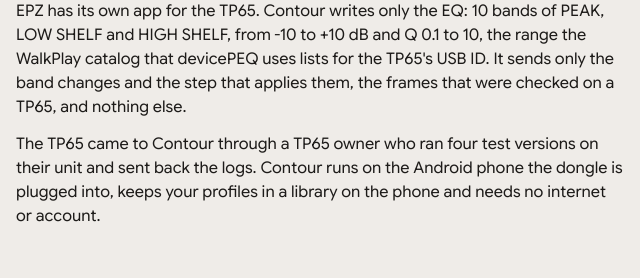
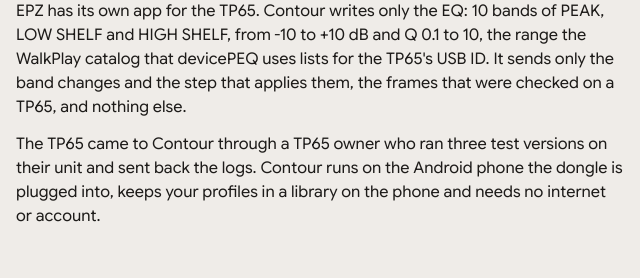
Before and after one commit to Chronosauros/contour, a plain HTML site: page docs/devices/epz-tp65/index.html in a window 1280 px wide. Shown: the part 1160-1438 px from the top of the page, 640-1280 px from the left. Drawn offline with Linux system fonts and the light colour scheme; a script that the page names is missing.

Commit message:
EPZ TP65 page: its owner ran three test versions

```diff
--- a/docs/devices/epz-tp65/index.html
+++ b/docs/devices/epz-tp65/index.html
@@ -480,7 +480,7 @@ footer.fv p{margin:0}
 <section id="vendor-app" class="dv-text">
   <h2 class="dv-h2">Contour EQ and other apps for the TP65</h2>
   <p>EPZ has its own app for the TP65. Contour writes only the EQ: 10 bands of PEAK, LOW SHELF and HIGH SHELF, from -10 to +10 dB and Q 0.1 to 10, the range the WalkPlay catalog that devicePEQ uses lists for the TP65's USB ID. It sends only the band changes and the step that applies them, the frames that were checked on a TP65, and nothing else.</p>
-  <p>The TP65 came to Contour through a TP65 owner who ran four test versions on their unit and sent back the logs. Contour runs on the Android phone the dongle is plugged into, keeps your profiles in a library on the phone and needs no internet or account.</p>
+  <p>The TP65 came to Contour through a TP65 owner who ran three test versions on their unit and sent back the logs. Contour runs on the Android phone the dongle is plugged into, keeps your profiles in a library on the phone and needs no internet or account.</p>
 </section>
 </div>
 
```
